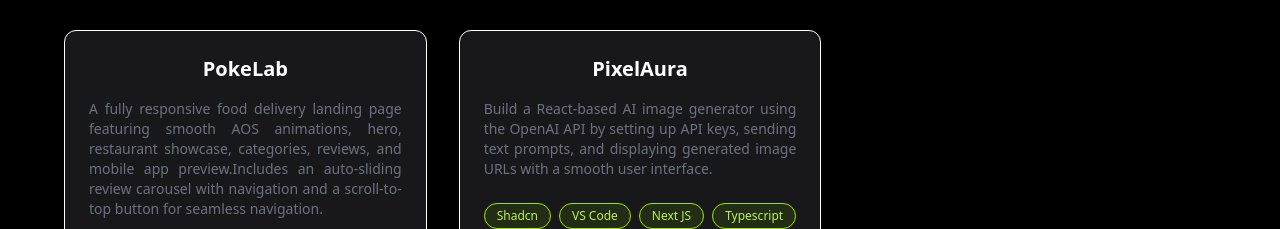
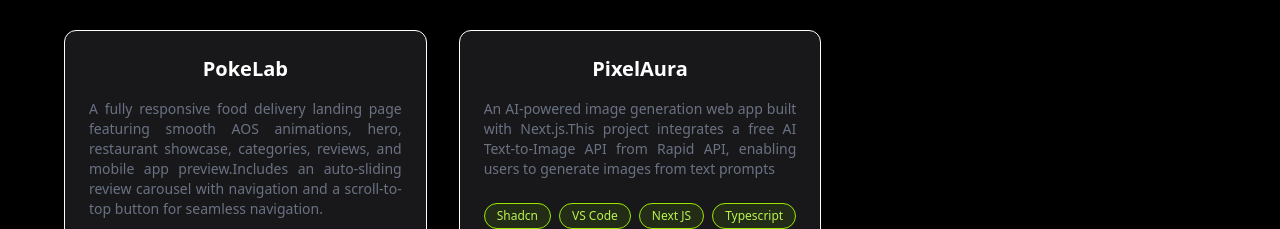
Before and after one commit to Keerthi-2025/Personal-Portfolio, a React (Vite) app: page / in a window 1280 px wide. Shown: the part 5200-5429 px from the top of the page. Built offline with nearby package versions, Linux system fonts and the light colour scheme.

Commit message:
modified  project

```diff
--- a/src/components/Projects.jsx
+++ b/src/components/Projects.jsx
@@ -54,7 +54,7 @@
   {
 
     title:"PixelAura",
-    description:"Build a React-based AI image generator using the OpenAI API by setting up API keys, sending text prompts, and displaying generated image URLs with a smooth user interface.",
+    description:"An AI-powered image generation web app built with Next.js.This project integrates a free AI Text-to-Image API from Rapid API, enabling users to generate images from text prompts",
     tech:["Shadcn", "VS Code", "Next JS", "Typescript", "Tailwind CSS","next-themes", "Vercel"],
     github:"https://github.com/Keerthi-2025/PixelAura",
     live:"https://pixel-aura-kappa.vercel.app/"
```
